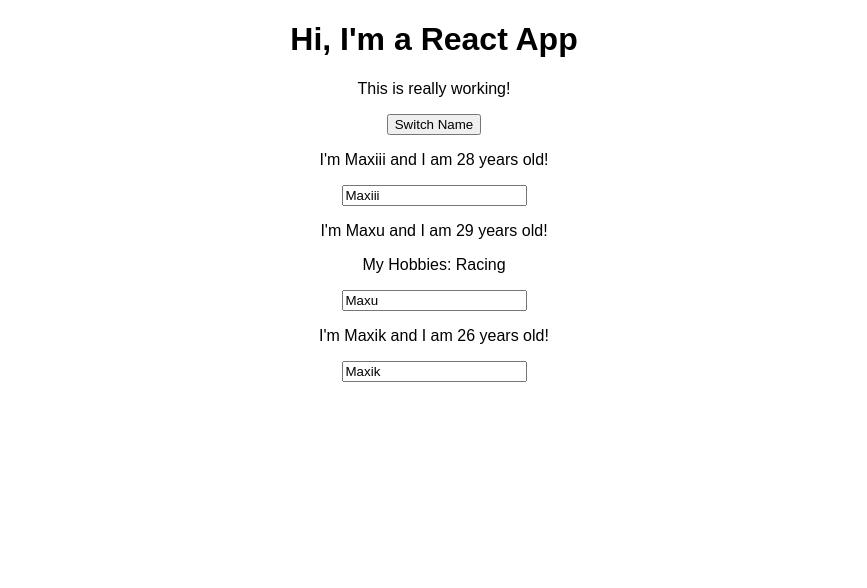
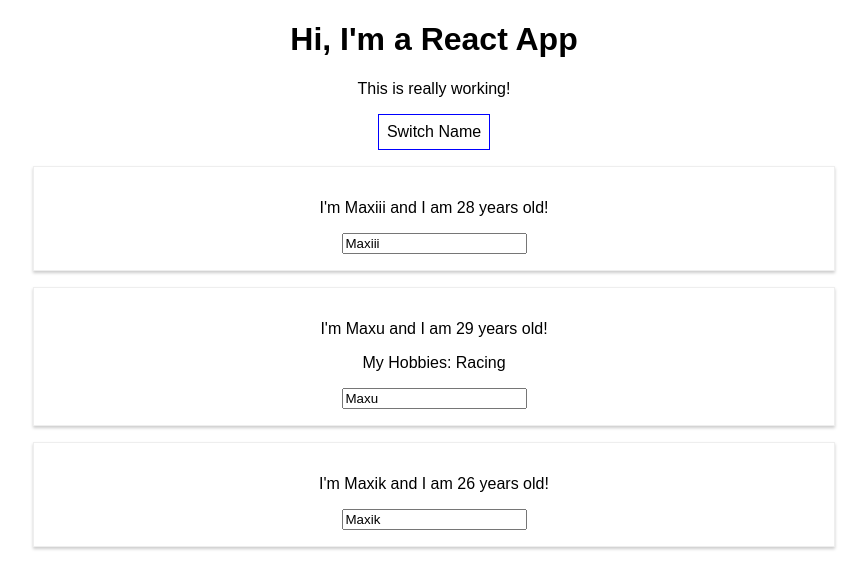
Before and after one commit to Graitavicius/reactBasicss, a React (Create React App) app: page / in a window 1280 px wide. Shown: the top 588 px of the page, without its empty margins (206-1073 px from the left). Built offline with nearby package versions, Linux system fonts and the light colour scheme.

Commit message:
added some styles

```diff
--- a/src/App.js
+++ b/src/App.js
@@ -33,11 +33,21 @@ class App extends Component {
   };
 
   render() {
+    const style = {
+      backgroundColor: "white",
+      font: "inherit",
+      border: "1px solid blue",
+      padding: "8px",
+      cursor: "pointer",
+    };
     return (
       <div className="App">
         <h1>Hi, I'm a React App</h1>
         <p>This is really working!</p>
-        <button onClick={() => this.switchNameHandler("MAAAAAAAAAAX")}>
+        <button
+          style={style}
+          onClick={() => this.switchNameHandler("MAAAAAAAAAAX")}
+        >
           Switch Name
         </button>
         <Person
--- /dev/null
+++ b/src/Person/Person.css
@@ -0,0 +1,8 @@
+.Person {
+  width: 60%;
+  margin: 16px auto;
+  border: 1px solid #eee;
+  box-shadow: 0 2px 3px #ccc;
+  padding: 16px;
+  text-align: center;
+}
--- a/src/Person/Person.js
+++ b/src/Person/Person.js
@@ -1,8 +1,9 @@
 import React from "react";
+import "./Person.css";
 
 const person = (props) => {
   return (
-    <div>
+    <div className="Person">
       <p onClick={props.click}>
         I'm {props.name} and I am {props.age} years old!
       </p>
```
